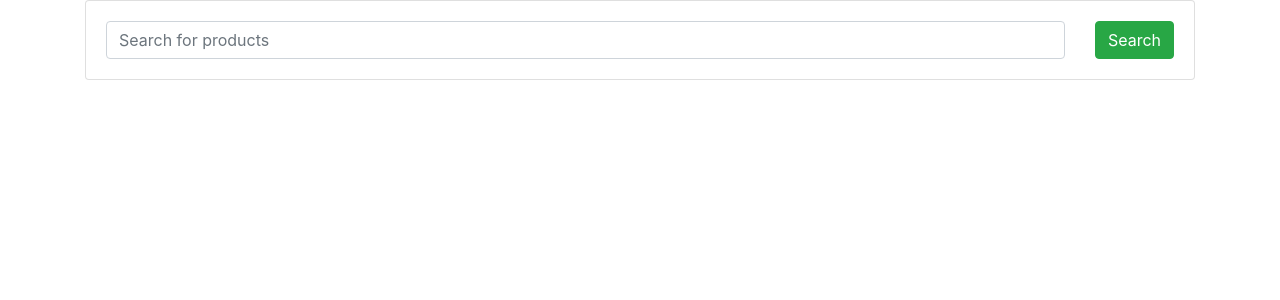
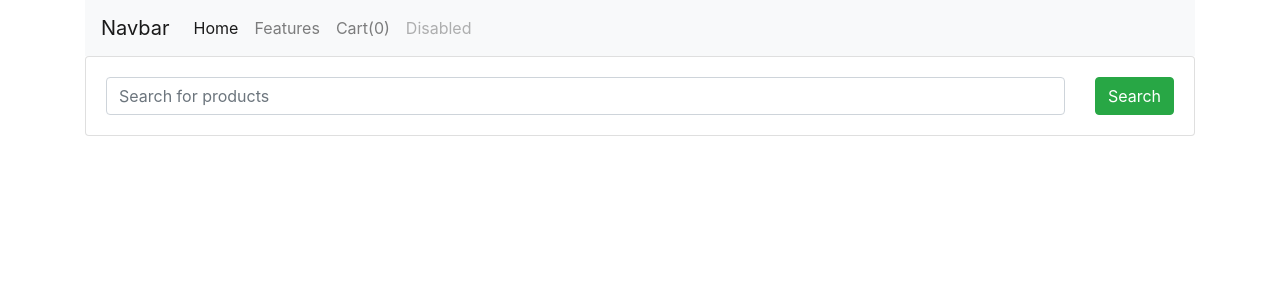
Before and after one commit to douglas86/e-commerce, a Django app: page / in a window 1280 px wide. Shown: the top 300 px of the page. Run offline with Django 3.2, Linux system fonts and the light colour scheme; data that the repository does not hold is empty; some libraries are stand-ins or nearby versions.

Commit message:
displaying number of items on navbar

```diff
--- a/shop/static/index.js
+++ b/shop/static/index.js
@@ -7,4 +7,13 @@ if (localStorage.getItem("cart") == null) {
 $(document).on("click", ".atc", function () {
   var item_id = this.id.toString();
   console.log(item_id);
+  if (cart[item_id] != undefined) {
+    cart[item_id] = cart[item_id] + 1;
+  } else {
+    cart[item_id] = 1;
+  }
+  console.log(cart);
+  localStorage.setItem("cart", JSON.stringify(cart));
+  document.getElementById("cart").innerHTML =
+    "Cart(" + Object.keys(cart).length + ")";
 });
--- a/shop/templates/shop/base.html
+++ b/shop/templates/shop/base.html
@@ -24,7 +24,46 @@
     <title></title>
   </head>
   <body>
-    {% block body %} {% endblock %} {% block scripts %}
+    <div class="container">
+      <div class="row">
+        <div class="col-md-12">
+          <nav class="navbar navbar-expand-lg navbar-light bg-light">
+            <a class="navbar-brand" href="#">Navbar</a>
+            <button
+              class="navbar-toggler"
+              type="button"
+              data-toggle="collapse"
+              data-target="#navbarNav"
+              aria-controls="navbarNav"
+              aria-expanded="false"
+              aria-label="Toggle navigation"
+            >
+              <span class="navbar-toggler-icon"></span>
+            </button>
+            <div class="collapse navbar-collapse" id="navbarNav">
+              <ul class="navbar-nav">
+                <li class="nav-item active">
+                  <a class="nav-link" href="#"
+                    >Home <span class="sr-only">(current)</span></a
+                  >
+                </li>
+                <li class="nav-item">
+                  <a class="nav-link" href="#">Features</a>
+                </li>
+                <li class="nav-item">
+                  <a id="cart" class="nav-link" href="#">Cart(0)</a>
+                </li>
+                <li class="nav-item">
+                  <a class="nav-link disabled" href="#">Disabled</a>
+                </li>
+              </ul>
+            </div>
+          </nav>
+        </div>
+      </div>
+      {% block body %} {% endblock %}
+    </div>
+    {% block scripts %}
     <script src="{% static 'index.js' %}"></script>
     {% endblock %}
   </body>
```
Also changed, not shown: shop/templates/shop/detail.html (+2 -6 lines), shop/templates/shop/index.html (+6 -9 lines).
